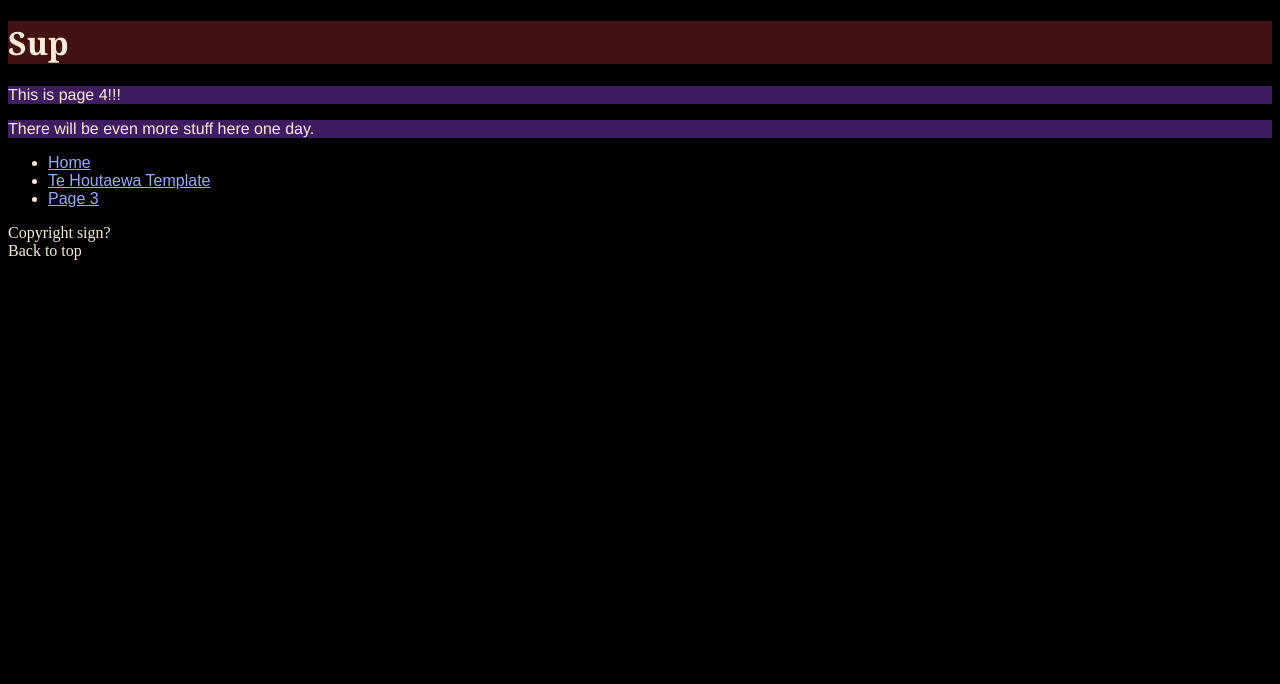
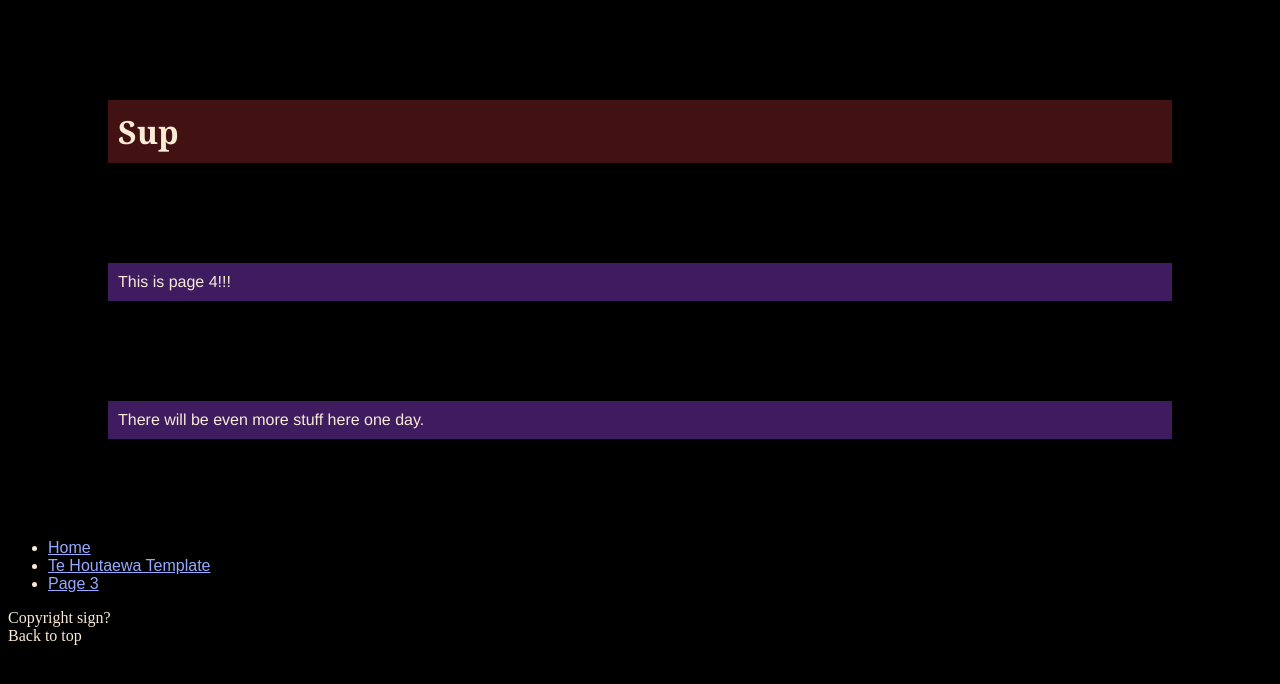
Before and after one commit to aeron-glasgow-keene/aeron-glasgow-keene.github.io, a plain HTML site: page blog/page-4.html in a window 1280 px wide. Drawn offline with Linux system fonts and the light colour scheme.

Commit message:
add margins and padding to h1 and p

```diff
--- a/styles/main.css
+++ b/styles/main.css
@@ -7,15 +7,29 @@ h1 {
   background-color: rgb(66, 17, 17);
   font-family: Cambria, Cochin, Georgia, Times, 'Times New Roman', serif;
   color: antiquewhite;
+  margin: 100px;
+  padding: 10px;
 }
 
 p {
   background-color: rgb(62, 28, 95);
   font-family: Helvetica, sans-serif;
   color: antiquewhite;
+  margin: 100px;
+  padding: 10px;
 }
 
 a {
   color: rgb(150, 169, 255);
   font-family: Arial, Helvetica, sans-serif;
 }
+
+#placeholder-id {
+  /* this is how you comment in CSS fam */
+}
+
+.placeholder-class {
+  /* don't know what I'll use these for yet but this is how you create them
+  Maybe to box the paragraphs nicely?
+  */
+}
```
